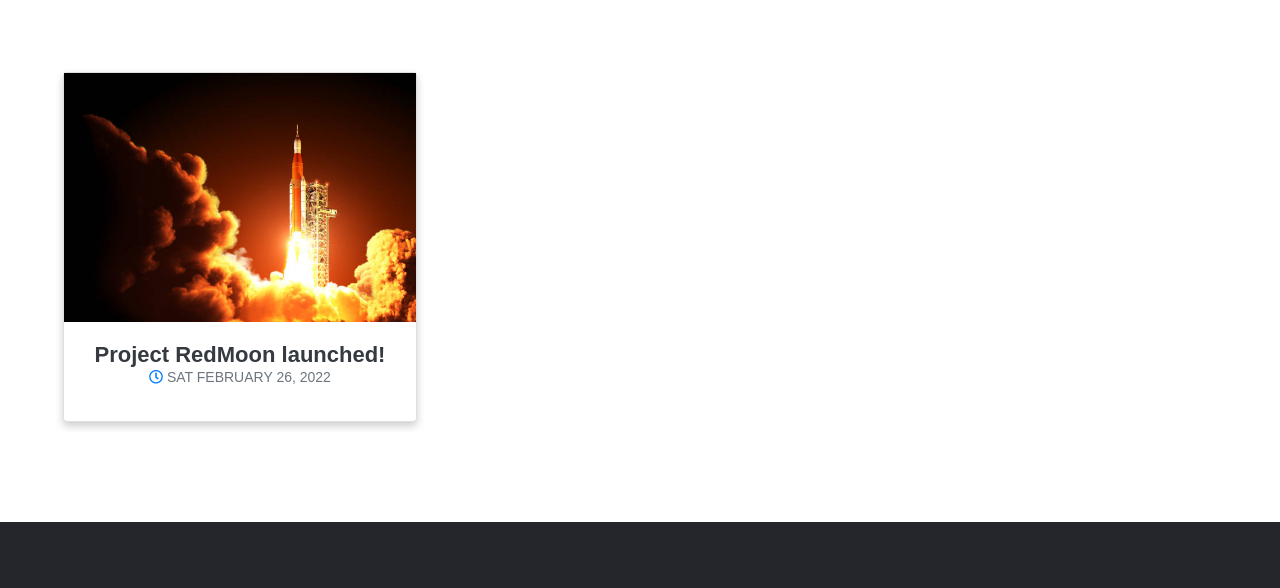
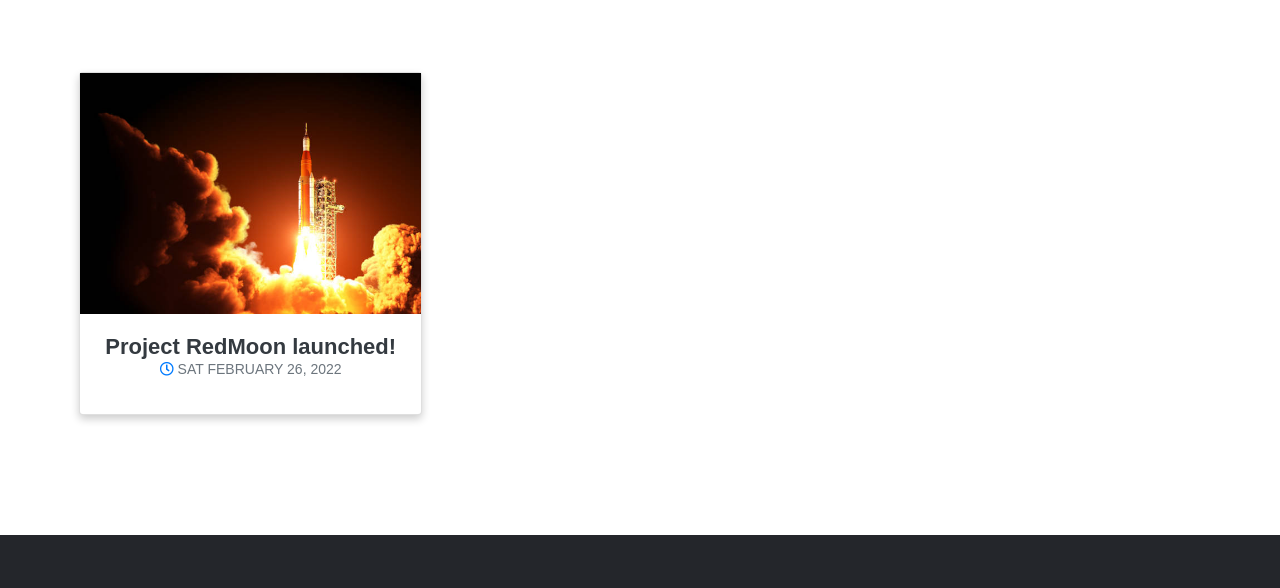
Before and after one commit to SHERVIOR/ProjectRedMoon, a plain HTML site: page news.html in a window 1280 px wide. Shown: the part 637-1225 px from the top of the page. Drawn offline with nearby package versions, Linux system fonts and the light colour scheme.

Commit message:
revert news css

```diff
--- a/css/news.css
+++ b/css/news.css
@@ -1,8 +1,4 @@
-
-*{
-  margin: 0px;
-  padding: 0px;
-}
+*{ margin: 0; padding: 0; }
 #title{
     color: #fff;
     position: relative;
@@ -263,21 +259,17 @@ html {zoom: 100%;}
 
 
 #posts{
-  margin: 0;
-  padding: 0;
-
-
    position: relative;
 }
 
 .grid{
   position: relative;
-  margin: 0;
+    margin: 0 auto;
 }
 
 .grid .grid-item{
     width: calc(33.3333% - 20px);
-
+    margin-bottom: 3em;
 }
 
 /* ----------- .Main Section ---------- */
@@ -621,16 +613,6 @@ html {zoom: 100%;}
 
   }
 
-
-  #space{
-    padding-top: 2%;
-    margin-top: 2px;;
-
-    position: relative;
-    background-color: white;
-  }
-
-
   /* Features */
   #features{
     padding-top: 5%;
@@ -791,7 +773,7 @@ html {zoom: 100%;}
   }
 
   .container {
-    padding: 0;
+    padding: 0 16px;
   }
 
   .container::after, .row::after {
--- a/news.html
+++ b/news.html
@@ -341,9 +341,7 @@
                         </div>-->
                     </div>
                 </section>
-                <section id="space">
 
-                </section>
             <!-- .Blog Post Section -->
 
             <!-- Swiper slider -->
```
